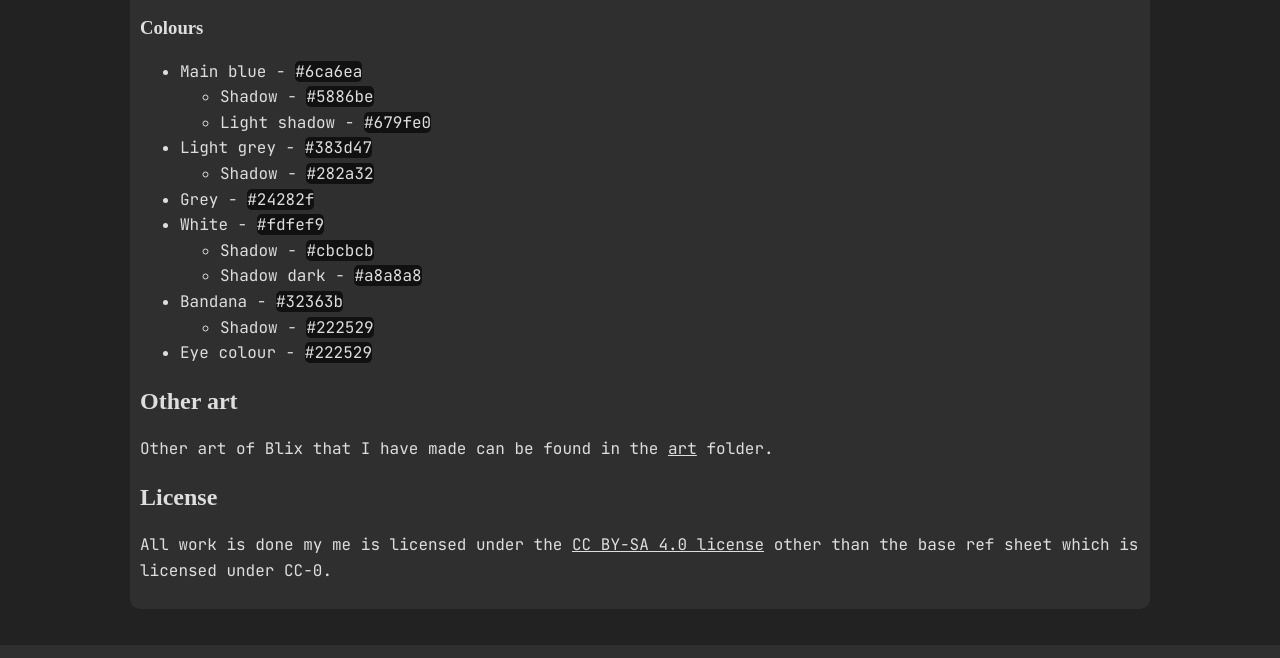
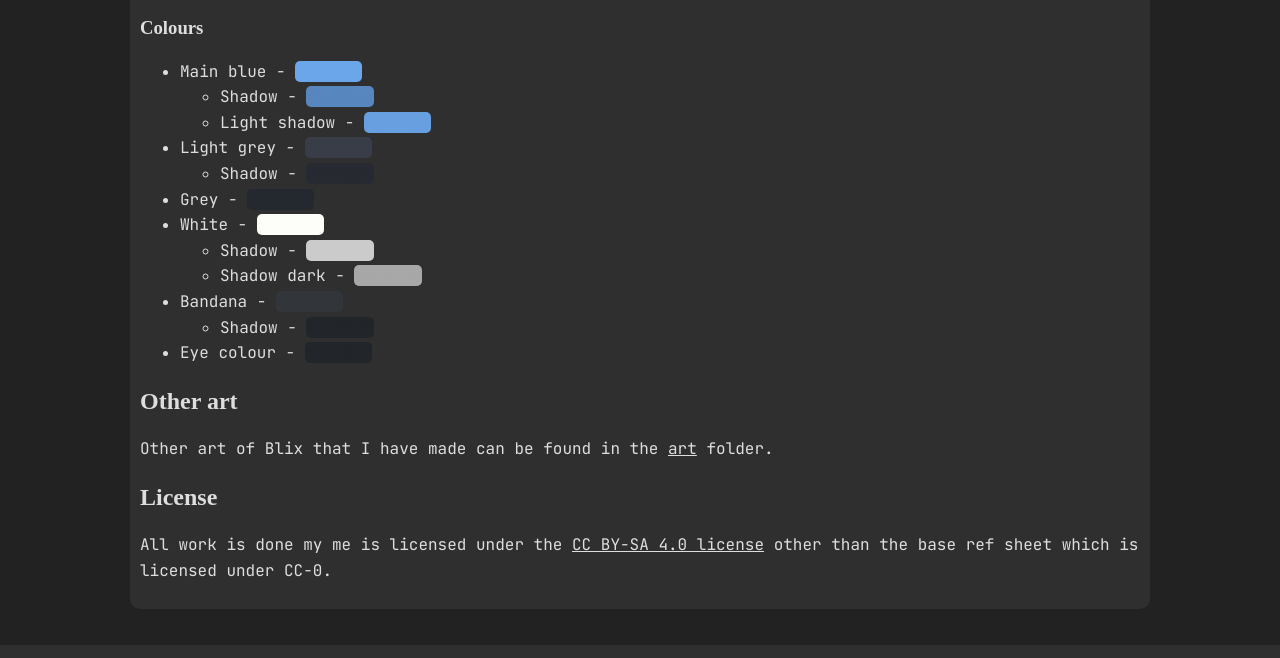
Before and after one commit to 0x4248/blix, a plain HTML site: page index.html in a window 1280 px wide. Shown: the part 1423-2081 px from the top of the page. Drawn offline with nearby package versions, Linux system fonts and the light colour scheme; a web font is replaced by a local one.

Commit message:
made colours better

```diff
--- a/css/main.css
+++ b/css/main.css
@@ -154,3 +154,13 @@ code {
         opacity: 1;
     }
 }
+
+
+.colour {
+    transition: all 0.2s ease-in-out;
+    cursor: pointer;
+}
+
+.colour:hover {
+    background-color: var(--background-light) !important;
+}
--- a/index.html
+++ b/index.html
@@ -58,30 +58,30 @@
             </ul>
             <h3 id="colours">Colours</h3>
             <ul>
-                <li>Main blue - <code>#6ca6ea</code>
+                <li>Main blue - <code class="colour">#6ca6ea</code>
                     <ul>
-                        <li>Shadow - <code>#5886be</code></li>
-                        <li>Light shadow - <code>#679fe0</code></li>
+                        <li>Shadow - <code class="colour">#5886be</code></li>
+                        <li>Light shadow - <code class="colour">#679fe0</code></li>
                     </ul>
                 </li>
-                <li>Light grey - <code>#383d47</code>
+                <li>Light grey - <code class="colour">#383d47</code>
                     <ul>
-                        <li>Shadow - <code>#282a32</code></li>
+                        <li>Shadow - <code class="colour">#282a32</code></li>
                     </ul>
                 </li>
-                <li>Grey - <code>#24282f</code></li>
-                <li>White - <code>#fdfef9</code>
+                <li>Grey - <code class="colour">#24282f</code></li>
+                <li>White - <code class="colour">#fdfef9</code>
                     <ul>
-                        <li>Shadow - <code>#cbcbcb</code></li>
-                        <li>Shadow dark - <code>#a8a8a8</code></li>
+                        <li>Shadow - <code class="colour">#cbcbcb</code></li>
+                        <li>Shadow dark - <code class="colour">#a8a8a8</code></li>
                     </ul>
                 </li>
-                <li>Bandana - <code>#32363b</code>
+                <li>Bandana - <code class="colour">#32363b</code>
                     <ul>
-                        <li>Shadow - <code>#222529</code></li>
+                        <li>Shadow - <code class="colour">#222529</code></li>
                     </ul>
                 </li>
-                <li>Eye colour - <code>#222529</code></li>
+                <li>Eye colour - <code class="colour">#222529</code></li>
             </ul>
             <h2 id="other-art">Other art</h2>
             <p>Other art of Blix that I have made can be found in the <a href="art">art</a> folder.</p>
@@ -108,5 +108,6 @@
             </div>
         </div>
         <script src="js/topbar.js" defer></script>
+        <script src="js/colour.js"></script>
     </body>
 </html>
--- /dev/null
+++ b/js/colour.js
@@ -0,0 +1,13 @@
+let colours = document.querySelectorAll('.colour');
+
+colours.forEach(colour => {
+    let hex = colour.innerHTML;
+    colour.style.backgroundColor = hex;
+    colour.style.color = hex;
+});
+
+function padZero(str, len) {
+len = len || 2;
+var zeros = new Array(len).join('0');
+return (zeros + str).slice(-len);
+}
```
